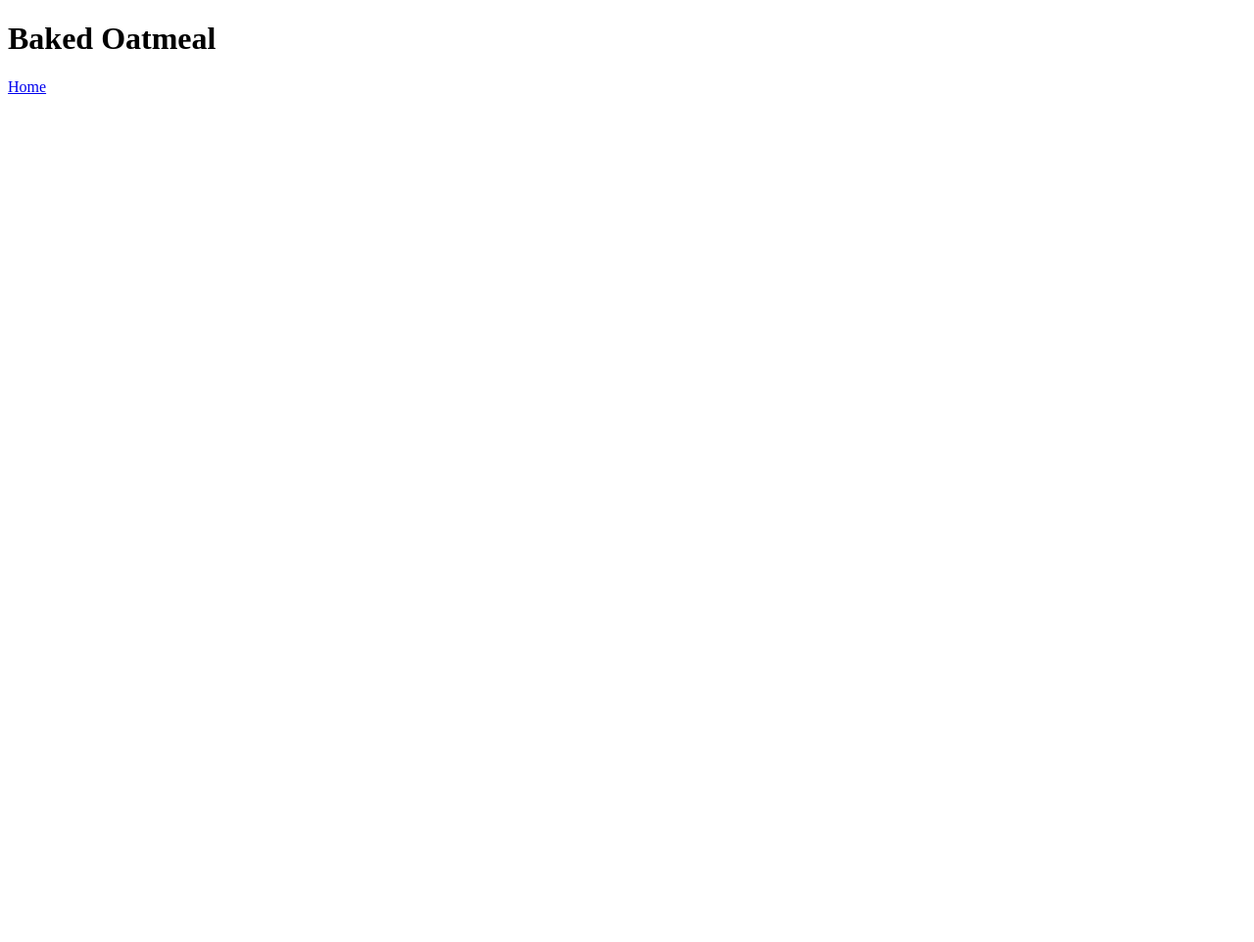
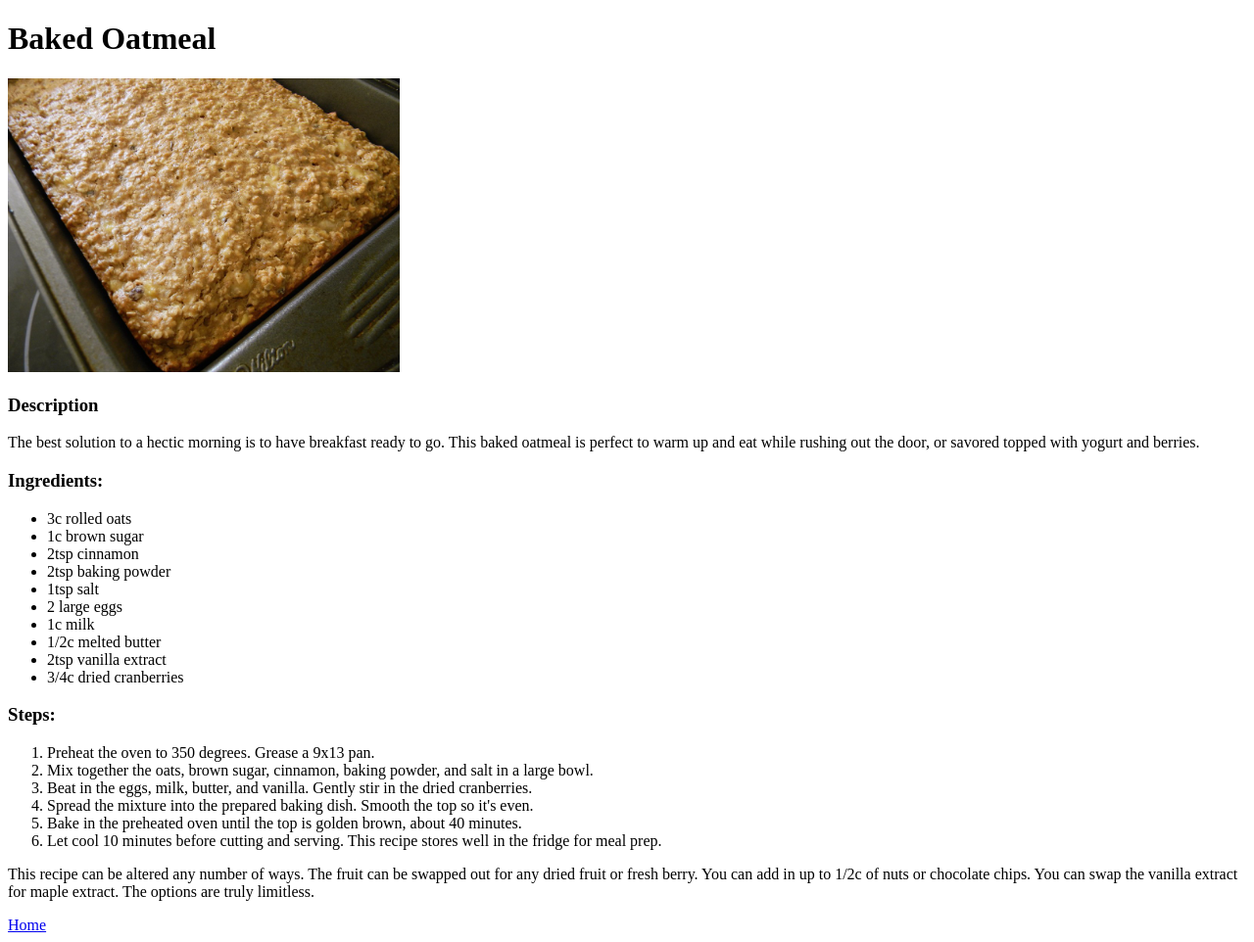
Before and after one commit to saoirsemaeve13/odin-recipes, a plain HTML site: page recipes/baked-oatmeal.html in a window 1280 px wide. Shown: the whole page at 98% size. Before the commit the page ends 800 px from the top, so only its background shows below. Drawn offline with Linux system fonts and the light colour scheme.

Commit message:
Add baked oatmeal copy and link index
Added baked oatmeal ingredients, steps, and a link back to the index.

```diff
--- a/recipes/baked-oatmeal.html
+++ b/recipes/baked-oatmeal.html
@@ -7,6 +7,32 @@
 </head>
 <body>
     <h1>Baked Oatmeal</h1>
+    <img src="../images/baked oatmeal.jpg" height="300">
+    <h3>Description</h3>
+    <p>The best solution to a hectic morning is to have breakfast ready to go. This baked oatmeal is perfect to warm up and eat while rushing out the door, or savored topped with yogurt and berries. </p>
+    <h3>Ingredients:</h3>
+    <ul>
+        <li>3c rolled oats</li>
+        <li>1c brown sugar</li>
+        <li>2tsp cinnamon</li>
+        <li>2tsp baking powder</li>
+        <li>1tsp salt</li>
+        <li>2 large eggs</li>
+        <li>1c milk</li>
+        <li>1/2c melted butter</li>
+        <li>2tsp vanilla extract</li>
+        <li>3/4c dried cranberries</li>
+    </ul>
+    <h3>Steps:</h3>
+    <ol>
+        <li>Preheat the oven to 350 degrees. Grease a 9x13 pan.</li>
+        <li>Mix together the oats, brown sugar, cinnamon, baking powder, and salt in a large bowl.</li>
+        <li>Beat in the eggs, milk, butter, and vanilla. Gently stir in the dried cranberries.</li>
+        <li>Spread the mixture into the prepared baking dish. Smooth the top so it's even.</li>
+        <li>Bake in the preheated oven until the top is golden brown, about 40 minutes.</li>
+        <li>Let cool 10 minutes before cutting and serving. This recipe stores well in the fridge for meal prep.</li>
+    </ol>
+    <p>This recipe can be altered any number of ways. The fruit can be swapped out for any dried fruit or fresh berry. You can add in up to 1/2c of nuts or chocolate chips. You can swap the vanilla extract for maple extract. The options are truly limitless.</p>
     <a href="../index.html">Home</a>
 </body>
 </html>
```
